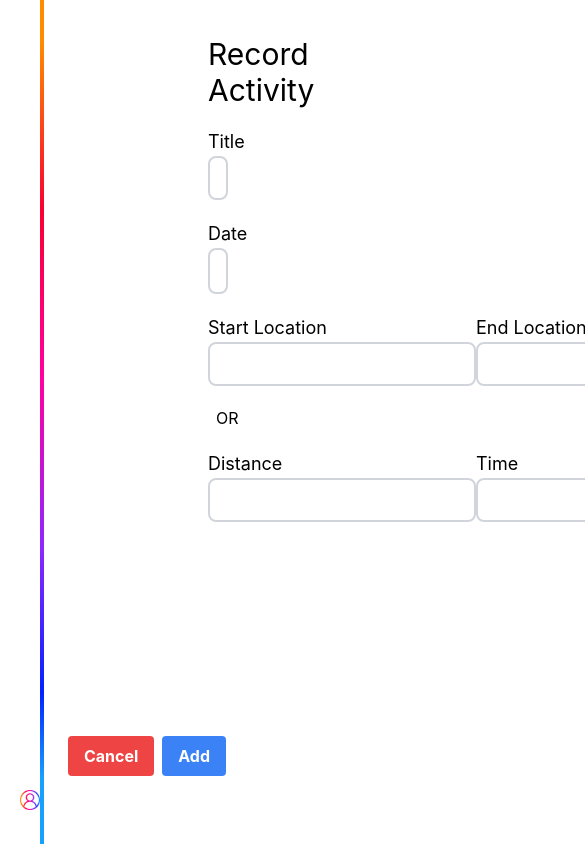
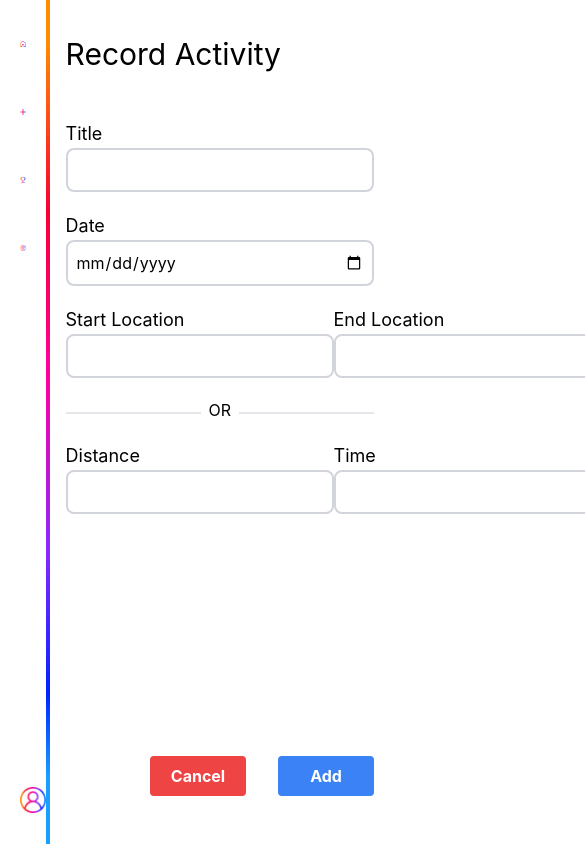
Before and after one commit to SkyPedal/SkyPedal, a React (Vite) app: page /record in a window 390 px wide. Shown: the top 844 px of the page, 585 px wide, since content can reach past the window. Built offline with nearby package versions, Linux system fonts and the light colour scheme; a web font is replaced by a local one.

Commit message:
fix: change width setting to respect small screens

```diff
--- a/src/components/RecordActivity.jsx
+++ b/src/components/RecordActivity.jsx
@@ -9,13 +9,13 @@ const RecordActivity = () => {
   const [time, setTime] = useState(null);
 
   return (
-    <div className="h-full p-4 px-36 relative">
-      <h1 className="text-3xl text-left pt-5 pl-5">Record Activity</h1>
+    <div className="h-full p-4 max-w-xl mx-auto relative">
+      <h1 className="text-3xl text-left pt-5 ">Record Activity</h1>
 
       {/* <div className="flex flex-col h-full justify-between"> */}
-      <div className="">
+      {/* <div className=""> */}
       <form className="">
-          <div className="flex flex-col p-5">
+        <div className="flex flex-col pt-12">
           <label htmlFor="activityName" className="text-left text-lg">
             Title
           </label>
@@ -40,10 +40,7 @@ const RecordActivity = () => {
           />
           <div className="flex flex-row justify-between">
             <div className="flex flex-col">
-                <label
-                  htmlFor="activityStart"
-                  className="text-left text-lg pt-5"
-                >
+              <label htmlFor="activityStart" className="text-left text-lg pt-5">
                 Start Location
               </label>
               <input
@@ -93,10 +90,7 @@ const RecordActivity = () => {
               />
             </div>
             <div className="flex flex-col">
-                <label
-                  htmlFor="activityTime"
-                  className="text-left text-lg pt-5"
-                >
+              <label htmlFor="activityTime" className="text-left text-lg pt-5">
                 Time
               </label>
               <input
@@ -111,22 +105,22 @@ const RecordActivity = () => {
           </div>
         </div>
         {/* Buttons  */}
-          <div className="flex flex-row justify-end p-5 absolute bottom-12 right-36">
+        <div className="flex flex-row justify-end absolute bottom-12 right-4 w-full ">
           <button
             type="button"
-              className="bg-red-500 hover:bg-red-700 text-white font-bold py-2 px-4 rounded mt-5 mx-2 max-h-10"
+            className="bg-red-500 hover:bg-red-700 text-white font-bold py-2 px-4 rounded mt-5 mx-8 max-h-10 w-24"
           >
             Cancel
           </button>
           <button
             type="submit"
-              className="bg-blue-500 hover:bg-blue-700 text-white font-bold py-2 px-4 rounded mt-5 max-h-10"
+            className="bg-blue-500 hover:bg-blue-700 text-white font-bold py-2 px-4 rounded mt-5 max-h-10 w-24"
           >
             Add
           </button>
         </div>
       </form>
-      </div>
+      {/* </div> */}
     </div>
   );
 };
```
Lines whose indentation alone changed are shown as unchanged.
